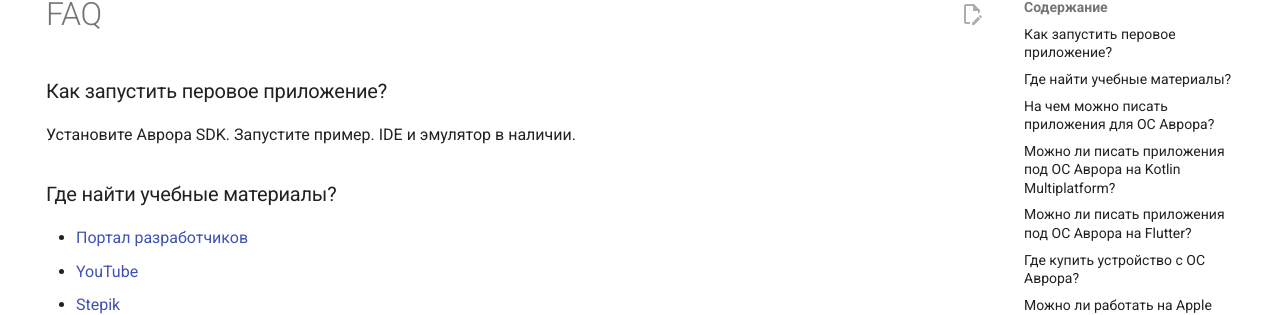
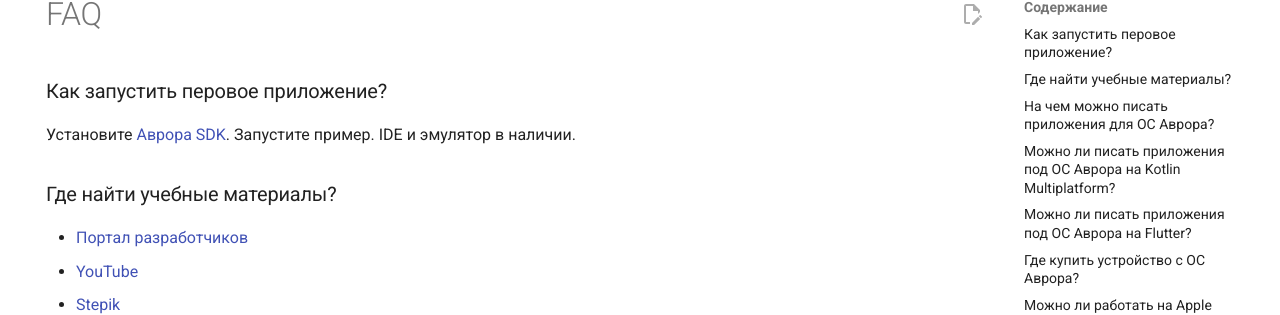
Before and after one commit to keygenqt/awesome-aurora, an MkDocs documentation site: the page built from docs/faq/index.md, in a window 1280 px wide and 900 px high. Shown: the part 152-467 px from the top of the window. Built offline with MkDocs 1.6.1 and Material for MkDocs 9.7.7, drawn with Linux system fonts in a browser that asks for light colours; comment, search, counter and statistics services are not loaded; some of the changed lines change nothing that is shown.

Commit message:
Update link

```diff
--- a/docs/faq/index.md
+++ b/docs/faq/index.md
@@ -8,7 +8,7 @@ FAQ
 
 ### Как запустить перовое приложение?
 
-Установите Аврора SDK. Запустите пример. IDE и эмулятор в наличии.
+Установите [Аврора SDK](https://developer.auroraos.ru/doc/software_development/sdk). Запустите пример. IDE и эмулятор в наличии.
 
 ### Где найти учебные материалы?
 
```
